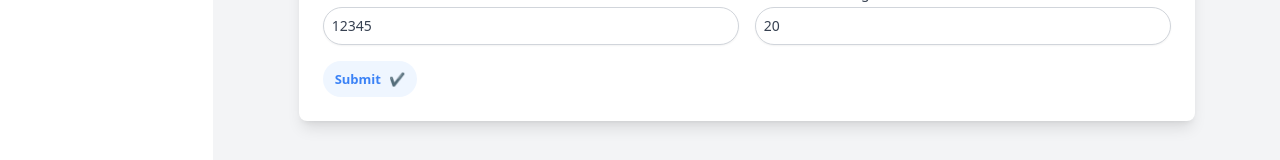
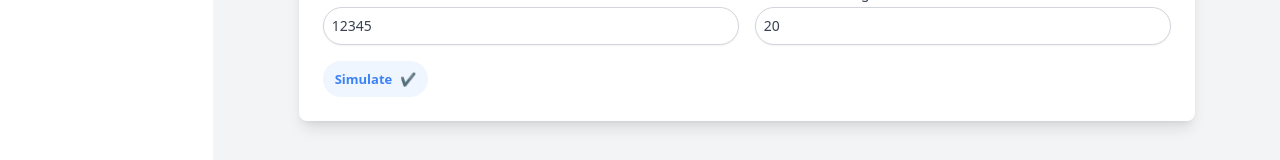
Before and after one commit to victorhsantiago/ev-chargepoint-sim, a React (Vite) app: page /simulation in a window 1280 px wide. Shown: the part 121-281 px from the top of the page. Built offline with nearby package versions, Linux system fonts and the light colour scheme.

Commit message:
refactor: update submit buttons labels

```diff
--- a/src/components/ChargeStation/index.tsx
+++ b/src/components/ChargeStation/index.tsx
@@ -6,10 +6,7 @@ type Props = {
 };
 
 function ChargeStation({ simulationResult }: Props) {
-  return (
-    <PairTable
-      title="Simulation Results"
-      data={[
+  const tableData = [
     {
       label: 'Total energy consumed:',
       value: `${simulationResult.totalEnergyConsumed.toFixed(2)} kWh`,
@@ -26,9 +23,9 @@ function ChargeStation({ simulationResult }: Props) {
       label: 'Concurrency factor:',
       value: `${(simulationResult.concurrencyFactor * 100).toFixed(2)}%`,
     },
-      ]}
-    />
-  );
+  ];
+
+  return <PairTable title="Simulation Results" data={tableData} />;
 }
 
 export default ChargeStation;
--- a/src/components/InputForm/index.tsx
+++ b/src/components/InputForm/index.tsx
@@ -85,8 +85,8 @@ const InputForm = ({ onSubmit }: { onSubmit: (data: Input) => void }) => {
       />
 
       <IconButton
-        ariaLabel="Submit"
-        label="Submit"
+        ariaLabel="Execute"
+        label="Execute"
         type="submit"
         rightIcon="submit"
       />
--- a/src/components/OutputDisplay/index.tsx
+++ b/src/components/OutputDisplay/index.tsx
@@ -2,10 +2,7 @@ import { Output } from '@/models';
 import PairTable from '../PairTable';
 
 const OutputDisplay = ({ data }: { data: Output }) => {
-  return (
-    <PairTable
-      title="Output Summary"
-      data={[
+  const tableData = [
     {
       label: 'Total Charge Points:',
       value: data.chargePoints,
@@ -30,9 +27,9 @@ const OutputDisplay = ({ data }: { data: Output }) => {
       label: 'Charging Events:',
       value: `${data.chargingEvents} per day`,
     },
-      ]}
-    />
-  );
+  ];
+
+  return <PairTable title="Output Summary" data={tableData} />;
 };
 
 export default OutputDisplay;
--- a/src/pages/Simulation/index.tsx
+++ b/src/pages/Simulation/index.tsx
@@ -38,8 +38,8 @@ function Simulation() {
           </div>
 
           <IconButton
-            ariaLabel="Submit"
-            label="Submit"
+            ariaLabel="Simulate"
+            label="Simulate"
             type="submit"
             rightIcon="submit"
           />
```
Lines whose indentation alone changed are shown as unchanged.
